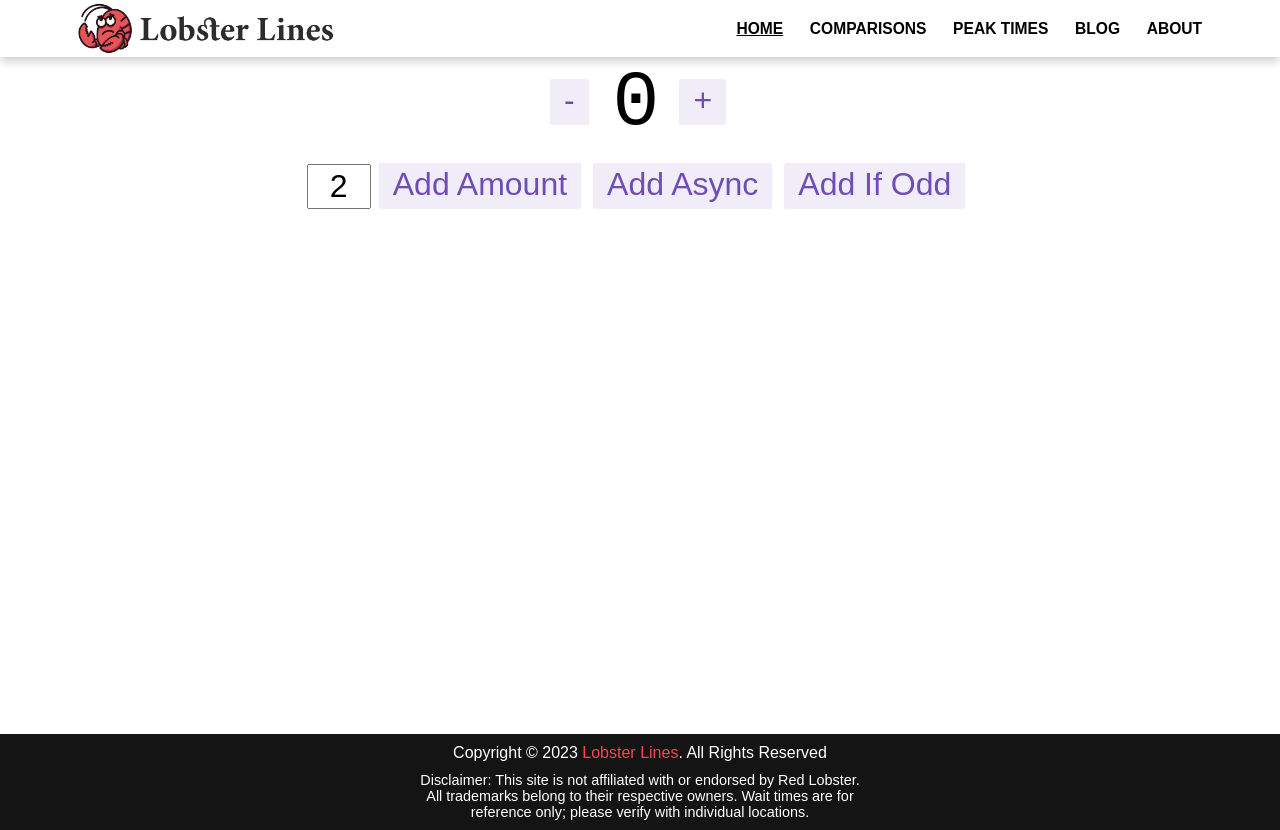
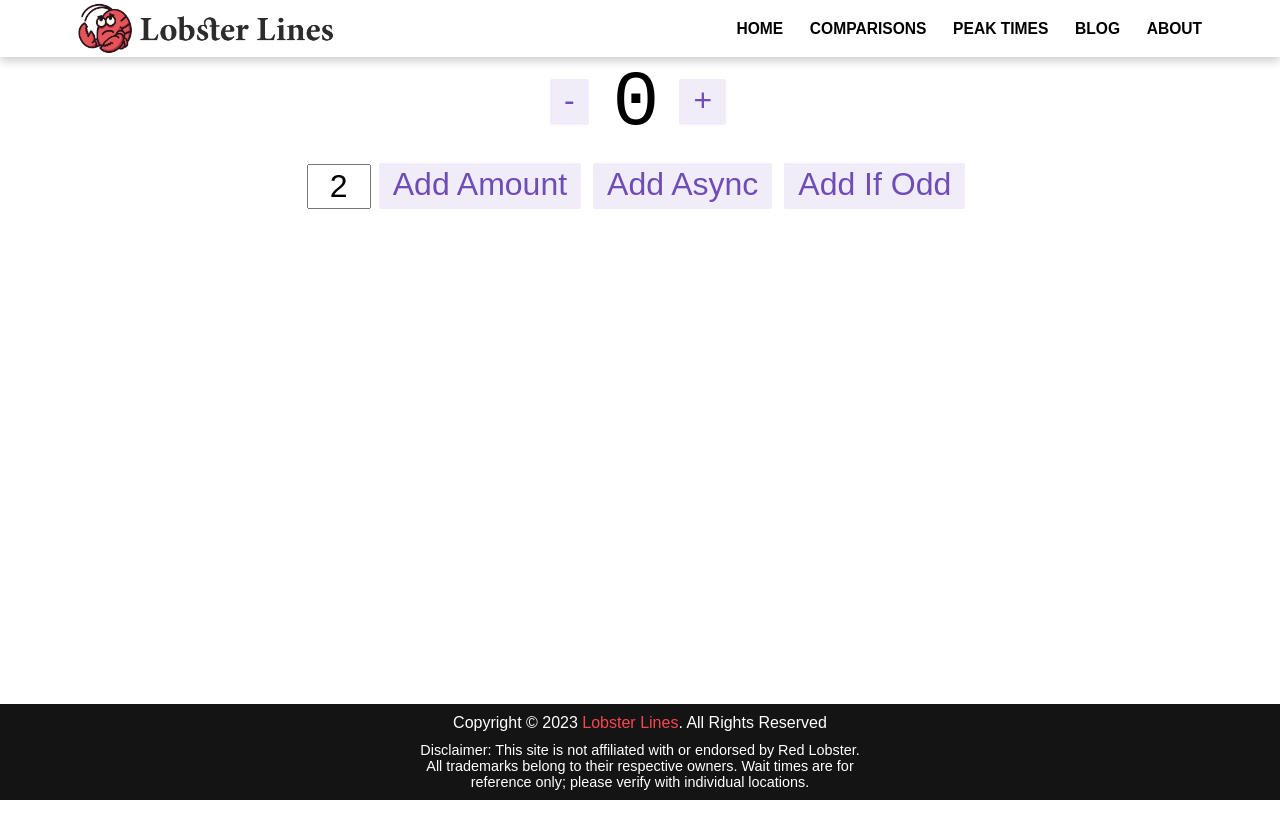
Before and after one commit to shrays/lobster-lines, a Next.js app: page / in a window 1280 px wide. After the commit the page ends 800 px from the top, so only its background shows below. Built offline with nearby package versions, Linux system fonts and the light colour scheme.

Commit message:
Fix footer fitting

```diff
--- a/app/styles/layout.module.css
+++ b/app/styles/layout.module.css
@@ -5,7 +5,7 @@
     'header'
     'main'
     'footer';
-  grid-template-rows: auto auto 1fr 36px;
+  grid-template-rows: auto auto 1fr auto;
   align-items: center;
   min-height: 100vh;
 }
@@ -74,7 +74,9 @@
 }
 
 .link:hover {
-  text-decoration: underline;
+  /* text-decoration: underline; */
+  color: rgb(251, 68, 77);
+  transition: 0.3s;
 }
 
 .link {
@@ -82,9 +84,9 @@
   white-space: nowrap;
 }
 
-.link.active {
+/* .link.active {
   text-decoration: underline;
-}
+} */
 
 .highlighted {
   color: rgb(251, 68, 77);
```
